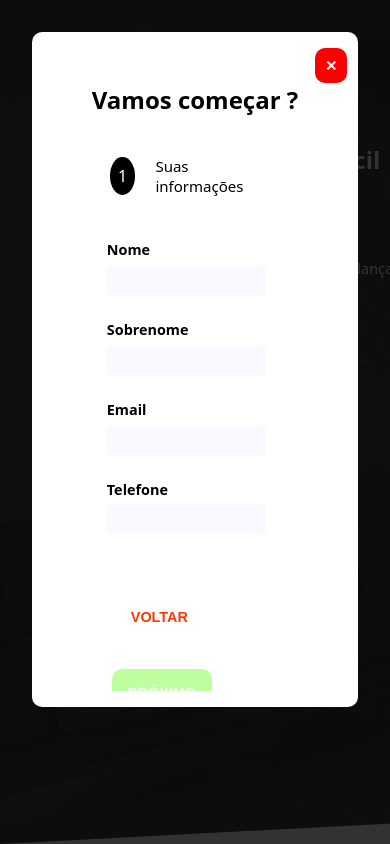
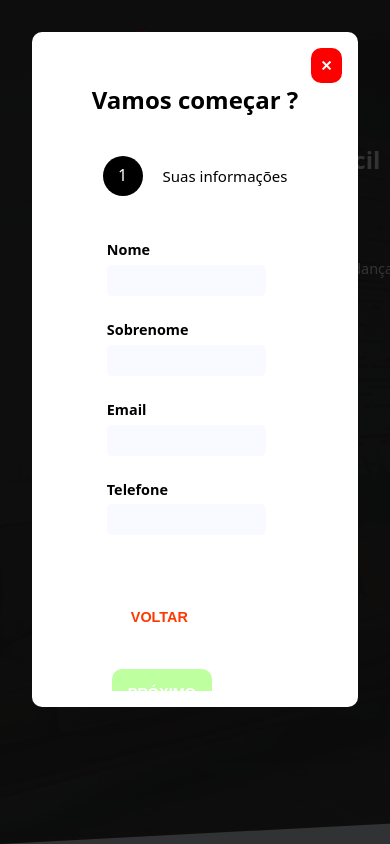
Before and after one commit to eummilena/projeto-move, a React (Vite) app: page / in a window 390 px wide. Both pictures are taken after a click on the button "FAÇA UM ORÇAMENTO". Shown: the top 844 px of the page. Built offline with nearby package versions, Linux system fonts and the light colour scheme.

Commit message:
ajuste no modal

```diff
--- a/src/form/Form.module.css
+++ b/src/form/Form.module.css
@@ -79,7 +79,9 @@
 
 
 .modalButton {
-    margin-left: 75rem;
+    display: flex;
+    flex-direction: column;
+    align-self: flex-end;
 }
 
 
@@ -96,11 +98,10 @@
 }
 
 .step {
-    width: 15%;
-    height: auto;
+    width: 40px;
+    height: 40px;
     padding: .5rem;
     border-radius: 50%;
-    height: auto;
     text-align: center;
 }
 
@@ -225,7 +226,7 @@
     }
 
     .forms {
-        overflow: scroll;
+        overflow-y: scroll;
     }
 
 
@@ -239,8 +240,6 @@
         flex-direction: column;
     }
 
-    .modalButton {
-        margin-left: 17rem;
-    }
+
 
 }
```
